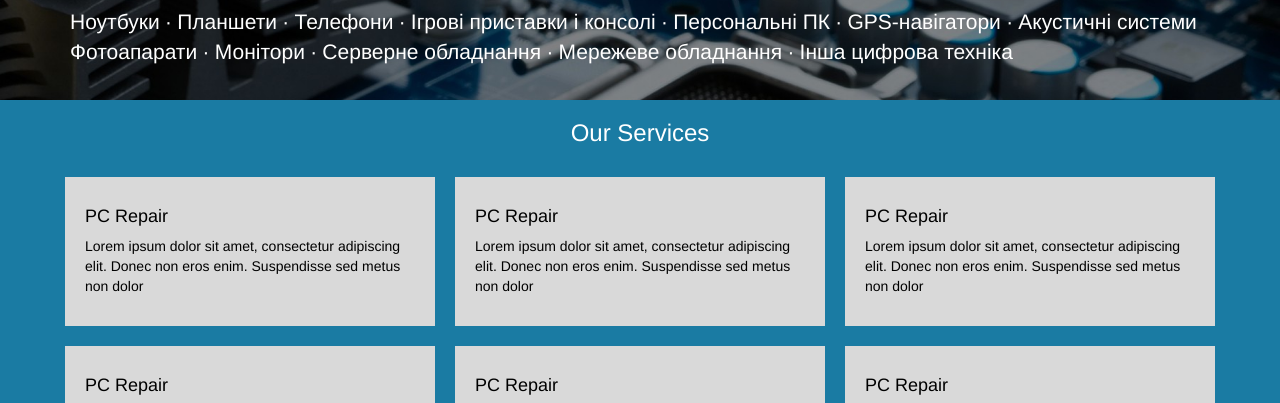
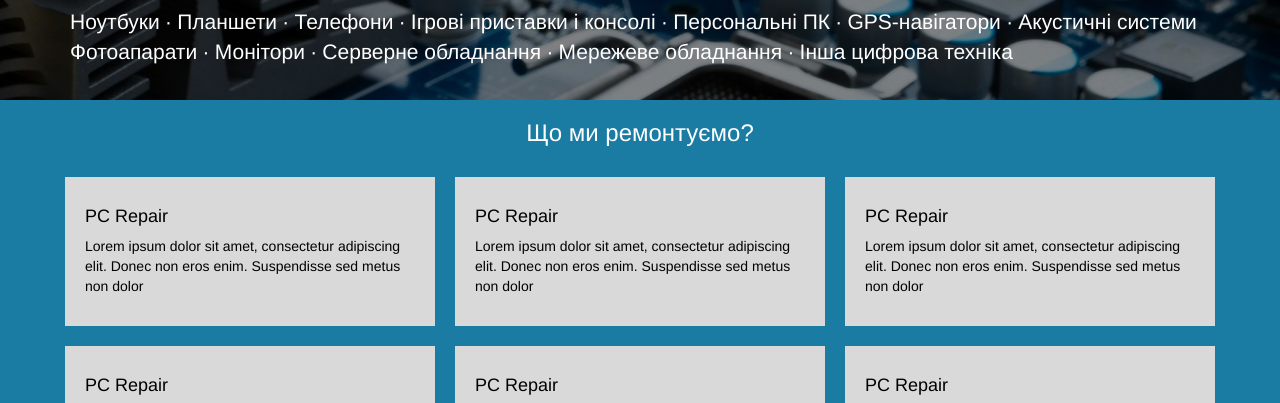
Before and after one commit to access-mk/access-mk.github.io, a plain HTML site: page index.html in a window 1280 px wide. Shown: the part 368-771 px from the top of the page. Drawn offline with nearby package versions, Linux system fonts and the light colour scheme.

Commit message:
head-finish

```diff
--- a/index.html
+++ b/index.html
@@ -39,7 +39,7 @@
 
 <div class="services1">
     <div class="container">
-        <h3>Our Services</h3>
+        <h3>Що ми ремонтуємо?</h3>
         <div class="row">
             <div class="col-sm-4">
                 <h4>PC Repair</h4>
```
